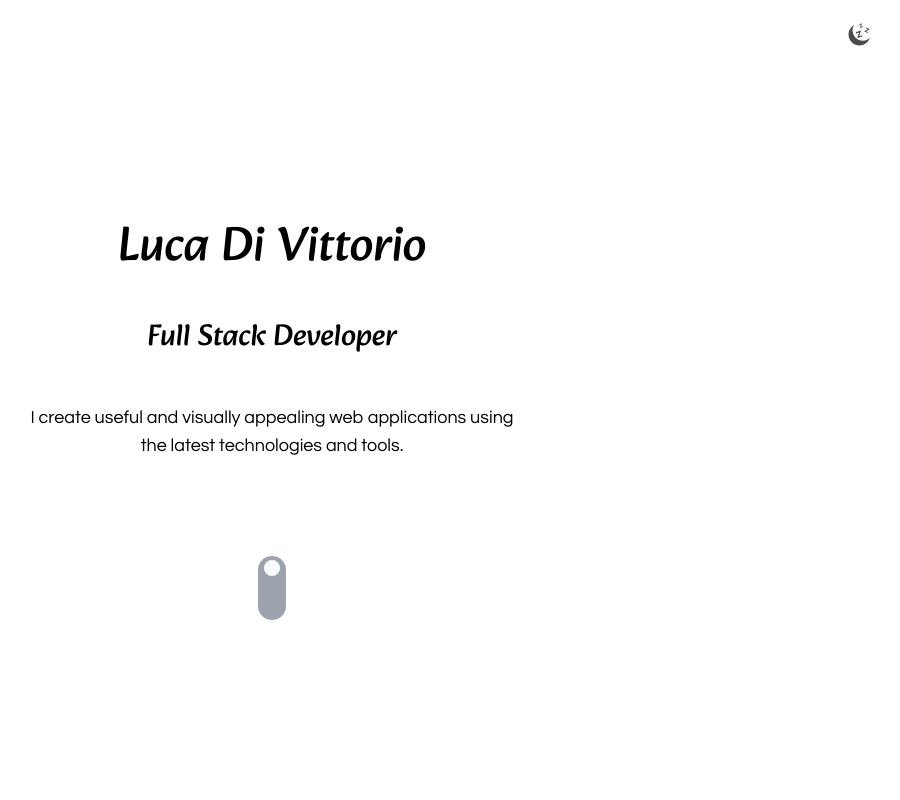
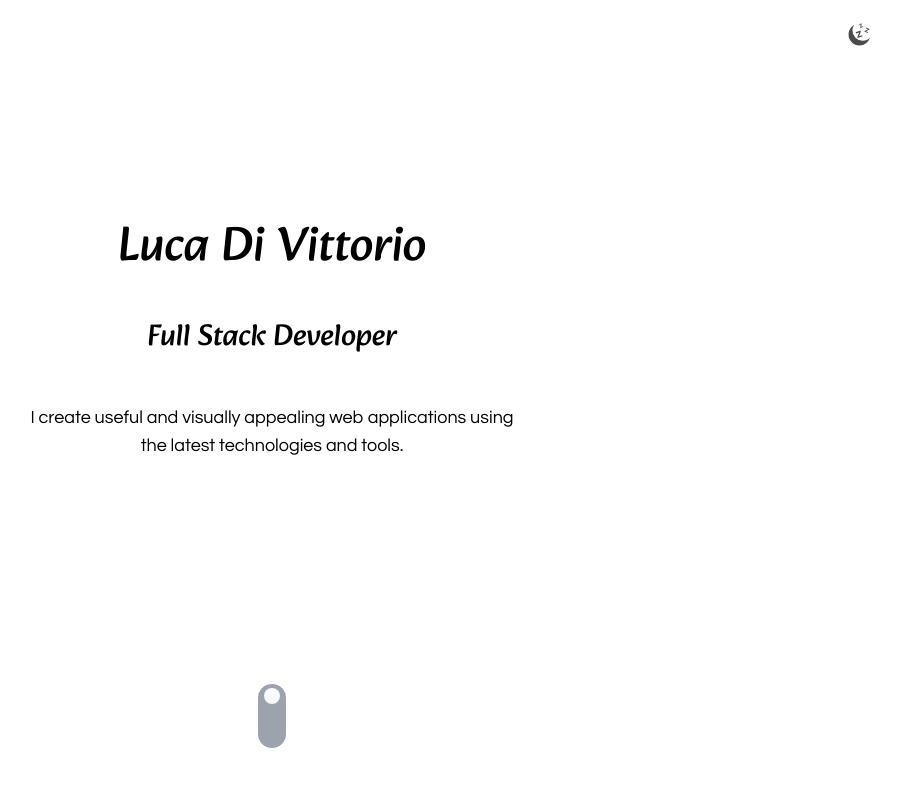
Before and after one commit to Luca-Divit/react-portfolio, a Next.js app: page / in a window 1280 px wide. Shown: the top 800 px of the page, without its empty margins (368-1268 px from the left). Built offline with nearby package versions, Linux system fonts and the light colour scheme; no server answers.

Commit message:
adjusted slider for smaller devices

```diff
--- a/src/components/Main.js
+++ b/src/components/Main.js
@@ -8,7 +8,7 @@ const Main = () => {
           I create useful and visually appealing web applications using the latest technologies and tools.
         </p>
       </div>
-        <div className=" bg-gray-400 h-16 w-7 rounded-2xl flex justify-center mx-auto py-1 lg:relative md:relative sm:relative xs:relative -top-32">
+        <div className=" bg-gray-400 h-16 w-7 rounded-2xl flex justify-center mx-auto py-1 bar">
           <a href="#about" className="z-10">
             <div className="pin bg-slate-50 w-4 h-4 rounded-full"></div>
           </a>
--- a/src/styles/components/slider.css
+++ b/src/styles/components/slider.css
@@ -1,5 +1,10 @@
 .pin {
   animation: slide 1.2s linear infinite;
+}
+
+.bar {
+  position: relative;
+  top: -9rem;
 }
 
 @keyframes slide {
```
